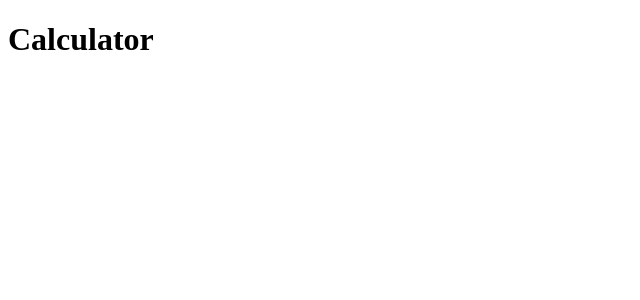
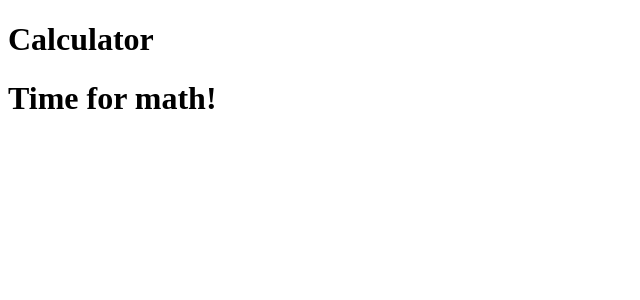
Before and after one commit to miguelcoria94/simple-calculator, a React (Create React App) app: page / in a window 1280 px wide. Shown: the top 300 px of the page, without its empty margins (0-640 px from the left). Built offline with nearby package versions, Linux system fonts and the light colour scheme.

Commit message:
done with phase 2

```diff
--- a/src/App.js
+++ b/src/App.js
@@ -1,8 +1,10 @@
 import React from 'react';
+import Calculator from './Calculator';
 
 const App = () => (
     <div className="App">
       <h1>Calculator</h1>
+      <Calculator />
     </div>
   )
 
--- /dev/null
+++ b/src/Calculator.js
@@ -0,0 +1,22 @@
+import React from "react";
+
+class Calculator extends React.Component {
+    constructor(props) {
+        super(props);
+        this.state = {
+            result: 0,
+            num1: "0",
+            num2: "0"
+        }
+    }
+
+    render() {
+        return (
+            <div>
+                <h1>Time for math!</h1>
+            </div>
+        )
+    }
+}
+
+export default Calculator;
```
